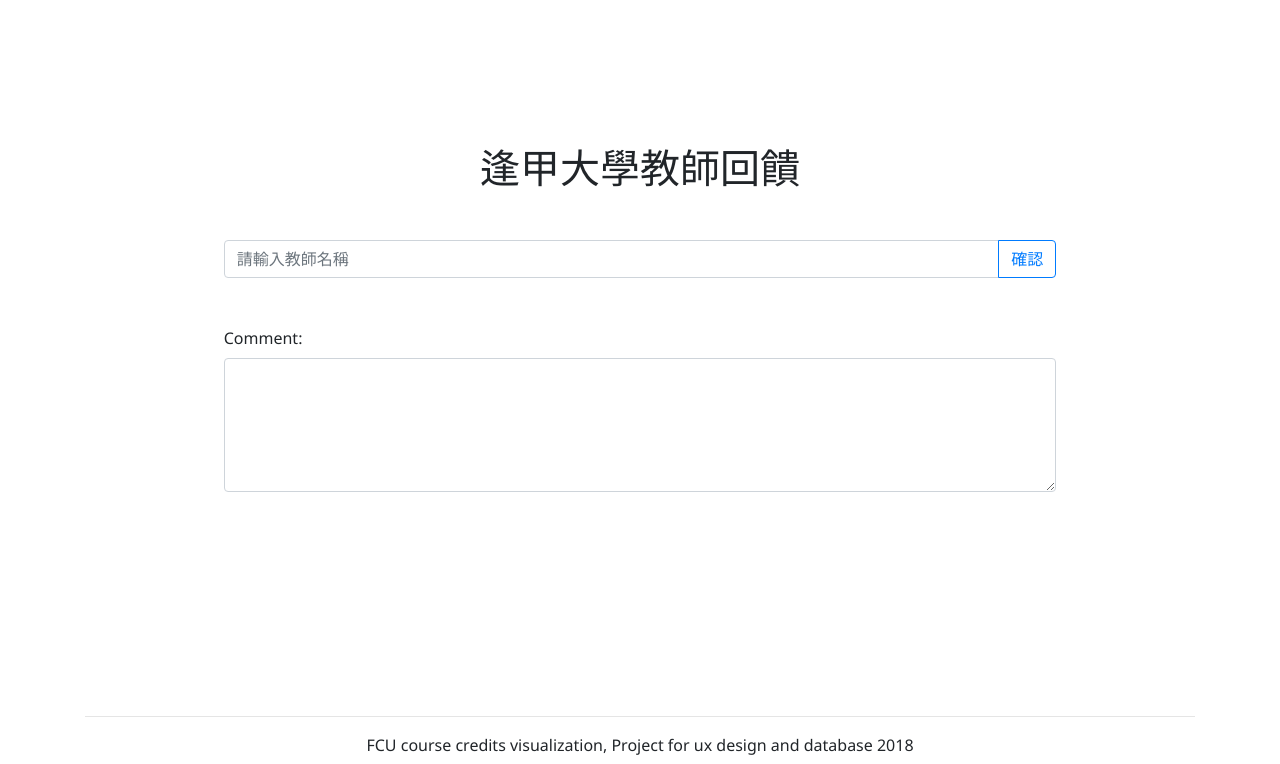
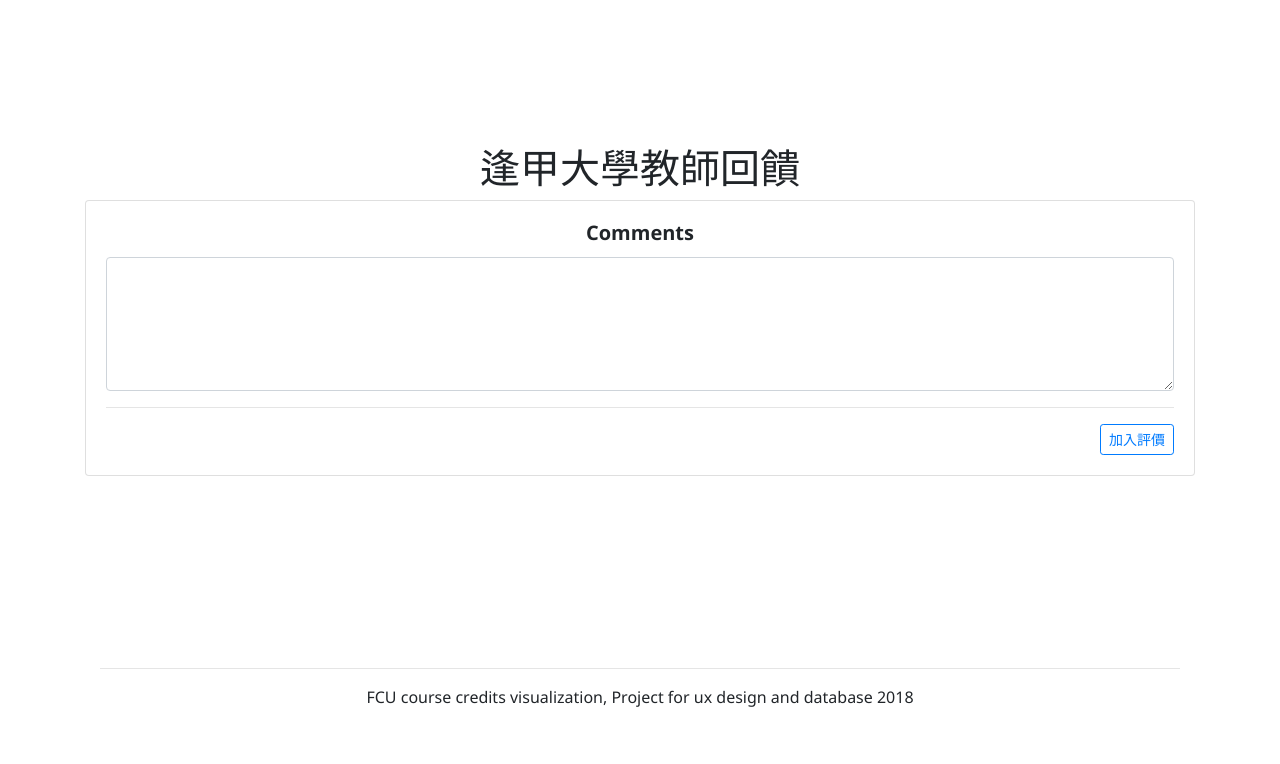
Before and after one commit to david90103/fcu-course-credit, a Flask app: page /feedback in a window 1280 px wide. Shown: the top 764 px of the page. Run offline with Flask 2, Linux system fonts and the light colour scheme; some libraries are stand-ins or nearby versions.

Commit message:
Add files via upload

```diff
--- a/templates/feedback.html
+++ b/templates/feedback.html
@@ -4,36 +4,50 @@
   <div class="row py-5 my-4"></div>
   <div class=" text-center">
     <h1>逢甲大學教師回饋</h1>
-    <div class="row input-group my-5 mx-auto w-75">
-      <input type="text" class="form-control" id="nameInput" placeholder="請輸入教師名稱">
-      <div class="input-group-append">
-        <button id="checkbtn" class="btn btn-outline-primary">確認</button>
+    <div class="card mb-3">
+      <div class="card-body">
+        <h5 id="set" class="card-title"><strong>Comments</strong></h5>
+        <textarea class="card-text form-control" rows="5"  cols="100" id="comment"></textarea><hr/>
+        <button id="checkbtn" class="btn btn-outline-primary float-right btn-sm">加入評價</button>
       </div>
     </div>
-  </div>
-  <div class="row input-group my-5 mx-auto w-75">
-    <form>
-    <div class="form-group">
-      <label for="comment">Comment:</label>
-      <textarea class="form-control" rows="5"  cols="100" id="comment"></textarea>
-    </div>
-    </form>
-  </div>
-
   <div class="row py-5 my-5"></div>
 </div>
 <script>
+  function getname() {
+    var url = window.location.search; //獲取url中"?"後的字串
+       var theRequest = new Object();
+       if (url.indexOf("?") != -1) {
+          var str = url.substr(1);
+          strs = str.split("&");
+          for(var i = 0; i < strs.length; i ++) {
+              //就是這句的問題
+             theRequest[strs[i].split("=")[0]]=decodeURI(strs[i].split("=")[1]);
+             //之前用了unescape()
+             //會出現亂碼
+          }
+       }
+       console.log(theRequest);
+       return theRequest;
+  }
+
   $(function() {
-
     $("#checkbtn").click(() => {
       $.ajax({
         url: '/ajax/feedback',
         data: {
-		  name: $('#nameInput').val(),
+		      name: getname().name,
           comment: $('#comment').val()
         },
       });
+      alert("Thank you!");
     })
+
+    /*$("#btn").click(() => {
+
+      $("strong").html(getname().name);
+    })*/
+
   });
 </script>
 {% endblock content %}
--- a/templates/teacher.html
+++ b/templates/teacher.html
@@ -33,6 +33,7 @@
             temp += `<li>
                 <div class="card mb-3">
                   <div class="card-body">
+                    <button id="${name}" class="btn btn-outline-primary float-right btn-sm">加入評價</button>
                     <h5 class="card-title"><strong>${name}</strong></h5>`
             for (let c = 0; c < result[name].length; c++) {
               temp += `<p class="card-text">${result[name][c]}</p><hr/>`
@@ -40,6 +41,10 @@
             temp += `</div></div></li>`
           }
           $('#result').append(temp);
+          $(".float-right").click((event) => {
+            console.log(event.target.id);
+            window.location.href="/feedback?name=" +event.target.id;
+          });
         }
       });
     })
```
